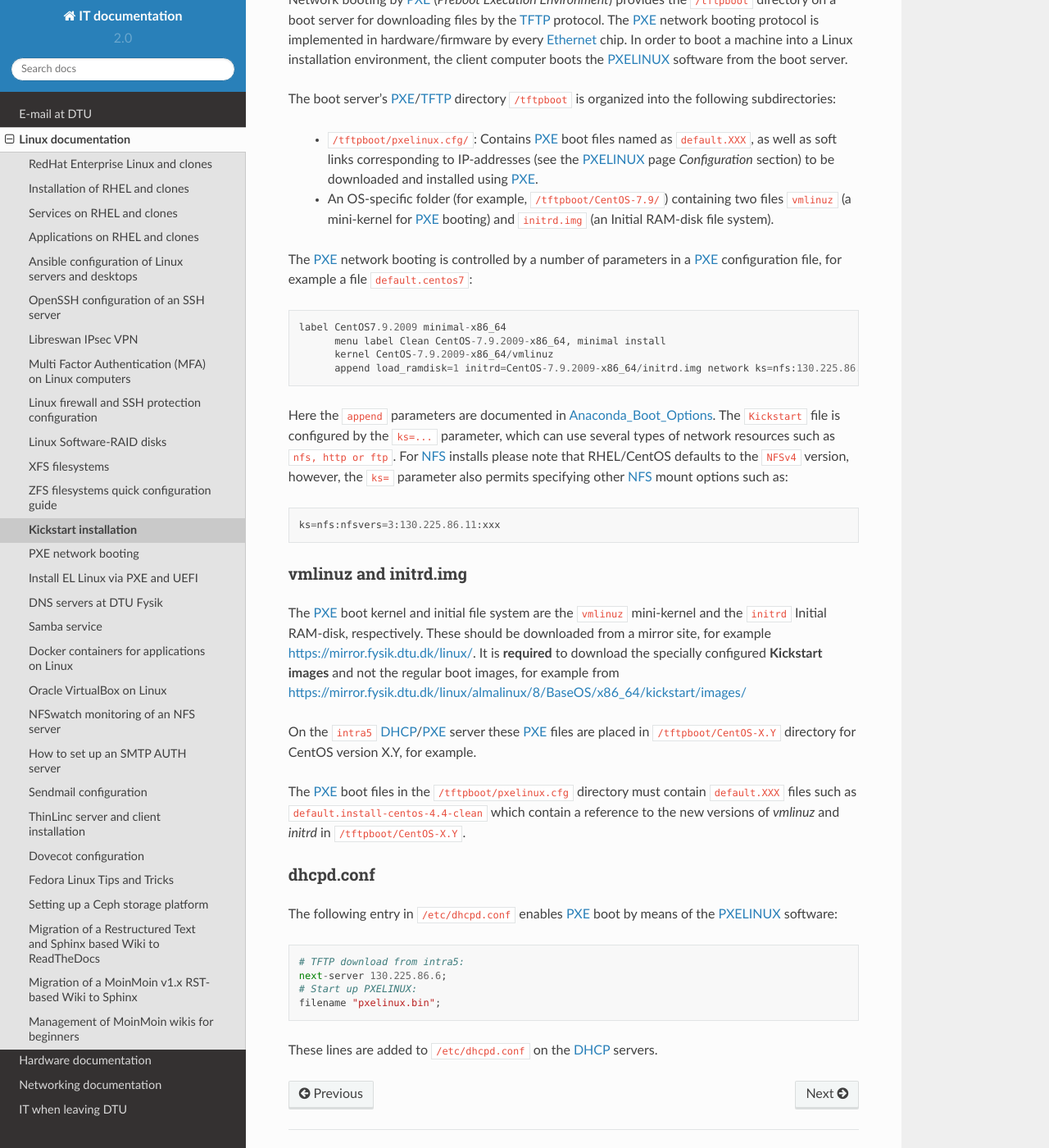
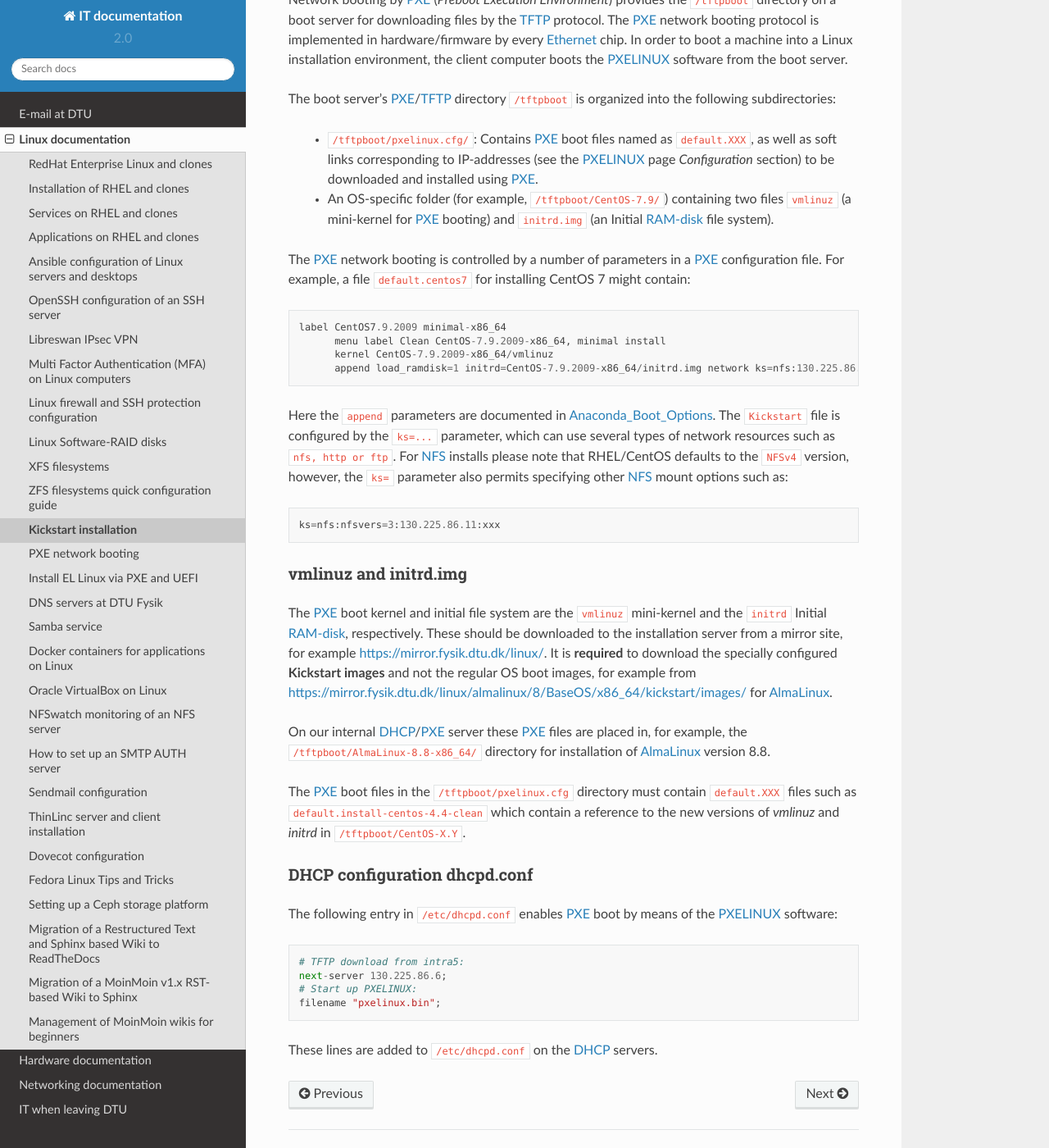
Before and after one commit to OleHolmNielsen/ITwiki, a Sphinx documentation site: the page built from docs/Kickstart.rst, in a window 1280 px wide and 1400 px high, scrolled down 762 px. Shown: the whole window at 82% size. Built offline with Sphinx 7.4.7 and the Read the Docs theme 2.0.0, drawn with Linux system fonts in a browser that asks for light colours; some of the changed text lies outside the part shown.

Commit message:
Documentation update

```diff
--- a/docs/Kickstart.rst
+++ b/docs/Kickstart.rst
@@ -44,9 +44,10 @@ The boot server's PXE_/TFTP_ directory ``/tftpboot`` is organized into the follo
    to be downloaded and installed using PXE_.
 
  * An OS-specific folder (for example, ``/tftpboot/CentOS-7.9/``) containing two files ``vmlinuz`` (a mini-kernel for PXE_ booting)
-   and ``initrd.img`` (an Initial RAM-disk file system).
+   and ``initrd.img`` (an Initial RAM-disk_ file system).
 
-The PXE_ network booting is controlled by a number of parameters in a PXE_ configuration file, for example a file ``default.centos7``::
+The PXE_ network booting is controlled by a number of parameters in a PXE_ configuration file.
+For example, a file ``default.centos7`` for installing CentOS 7 might contain::
 
   label CentOS7.9.2009 minimal-x86_64
         menu label Clean CentOS-7.9.2009-x86_64, minimal install
@@ -62,25 +63,29 @@ however, the ``ks=`` parameter also permits specifying other NFS_ mount options
   ks=nfs:nfsvers=3:130.225.86.11:xxx
 
 .. _Ethernet: https://en.wikipedia.org/wiki/Ethernet
+.. _RAM-disk: https://en.wikipedia.org/wiki/RAM_drive
 .. _NFS: https://en.wikipedia.org/wiki/Network_File_System
 .. _Anaconda_Boot_Options: https://anaconda-installer.readthedocs.io/en/latest/boot-options.html
 
 vmlinuz and initrd.img
 ----------------------
 
-The PXE_ boot kernel and initial file system are the ``vmlinuz`` mini-kernel and the ``initrd`` Initial RAM-disk,  respectively.
-These should be downloaded from a mirror site, for example https://mirror.fysik.dtu.dk/linux/.
-It is **required** to download the specially configured **Kickstart images** and not the regular boot images, for example from
-https://mirror.fysik.dtu.dk/linux/almalinux/8/BaseOS/x86_64/kickstart/images/
+The PXE_ boot kernel and initial file system are the ``vmlinuz`` mini-kernel and the ``initrd`` Initial RAM-disk_,  respectively.
+These should be downloaded to the installation server from a mirror site, for example https://mirror.fysik.dtu.dk/linux/.
+It is **required** to download the specially configured **Kickstart images** and not the regular OS boot images, for example from
+https://mirror.fysik.dtu.dk/linux/almalinux/8/BaseOS/x86_64/kickstart/images/ for AlmaLinux_.
 
-On the ``intra5`` DHCP_/PXE_ server these PXE_ files are placed in ``/tftpboot/CentOS-X.Y`` directory for CentOS version X.Y, for example.
+On our internal DHCP_/PXE_ server these PXE_ files are placed in, for example,
+the ``/tftpboot/AlmaLinux-8.8-x86_64/`` directory for installation of AlmaLinux_ version 8.8.
 
 The PXE_ boot files in the ``/tftpboot/pxelinux.cfg`` directory must contain
 ``default.XXX`` files such as ``default.install-centos-4.4-clean`` which contain a reference to the new versions
 of `vmlinuz` and  `initrd` in ``/tftpboot/CentOS-X.Y``.
 
-dhcpd.conf
-----------
+.. _AlmaLinux: https://almalinux.org/
+
+DHCP configuration dhcpd.conf
+-----------------------------------
 
 The following entry in ``/etc/dhcpd.conf`` enables PXE_ boot by means of the PXELINUX_ software::
 
```
